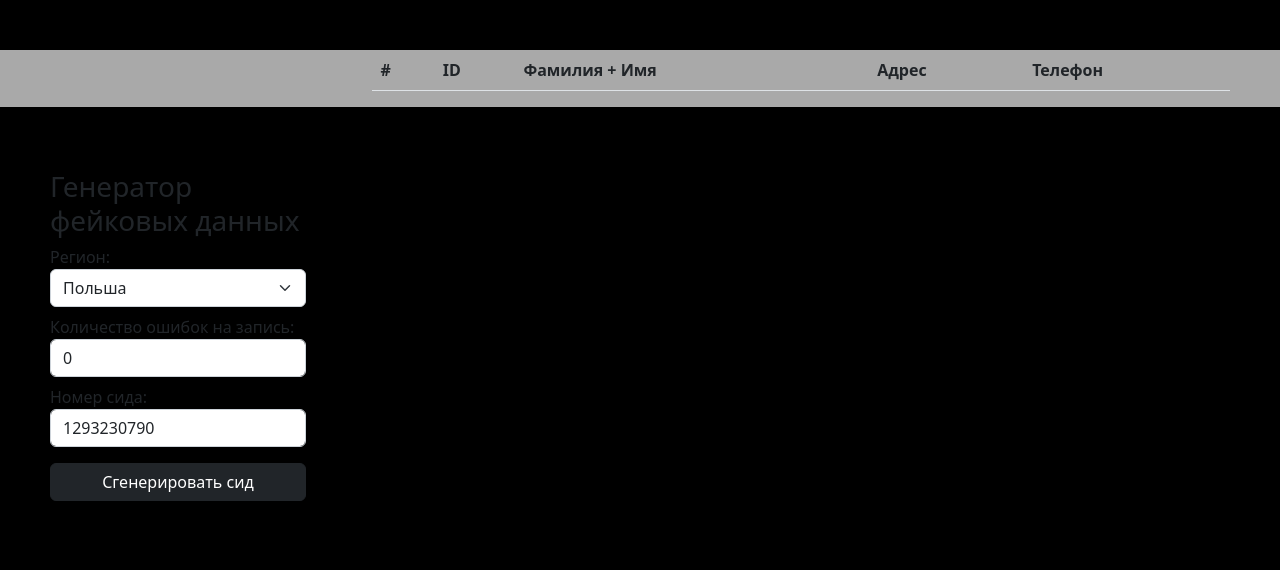
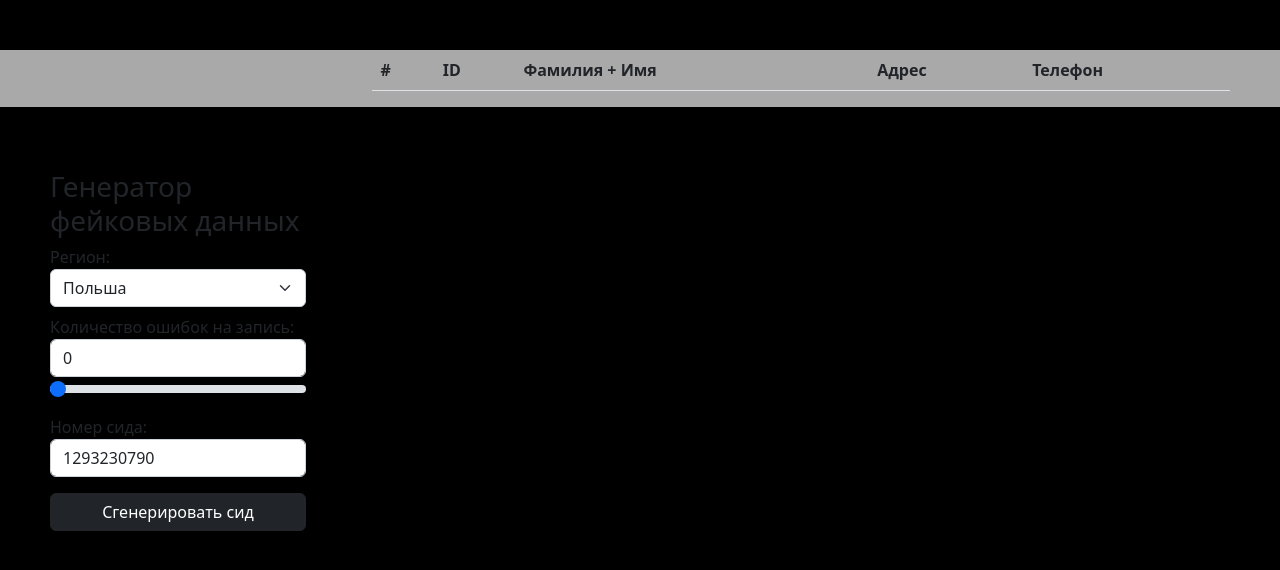
Before and after one commit to vyura06/task6, a website: page client/index.html in a window 1280 px wide. Drawn offline with nearby package versions, Linux system fonts and the light colour scheme; no server answers.

Commit message:
added range
works together with control

```diff
--- a/client/index.html
+++ b/client/index.html
@@ -28,7 +28,8 @@
 
         <label class="form-label">
           Количество ошибок на запись:
-          <input id="errors" type="number" value="0" step="0.25" max="1000" min="0" class="form-control" placeholder="Error count">
+          <input id="errors_control" type="number" value="0" step="0.25" max="1000" min="0" class="form-control" placeholder="Error count" onchange="errors_range.value = errors_control.value">
+          <input id="errors_range" type="range" value="0" step="0.25" min="0" max="1000" class="form-range" oninput="errors_control.value = errors_range.value" onchange="errors_control.value = errors_range.value">
         </label>
 
         <label class="form-label">
--- a/client/index.js
+++ b/client/index.js
@@ -1,7 +1,8 @@
 "use strict";
 
 const region = document.getElementById("region"),
-  errors = document.getElementById("errors"),
+  errors_control = document.getElementById("errors_control"),
+  errors_range = document.getElementById("errors_range"),
   seed = document.getElementById("seed"),
   generateSeed = document.getElementById("generate-seed"),
   tbody = document.getElementById("tbody")
@@ -16,7 +17,8 @@ const generator = debounce(rerender);
 generator();
 
 region.addEventListener("change", generator);
-errors.addEventListener("change", generator);
+errors_control.addEventListener("change", generator);
+errors_range.addEventListener("change", generator);
 seed.addEventListener("change", generator);
 generateSeed.addEventListener("click", () => {
   seed.value = random();
@@ -42,7 +44,8 @@ async function rerender() {
 }
 
 async function generate(page = PAGE) {
-  errors.value = +errors.value ?? 0;
+  errors_control.value = +errors_control.value ?? 0;
+  errors_range.value = +errors_range.value ?? 0;
   seed.value = +seed.value ?? 0;
   const data = await getData(page);
   fillTable(data);
@@ -53,7 +56,8 @@ async function getData(page) {
     await fetch("/data?" +
       `page=${page}&` +
       `seed=${seed.value}&` +
-      `errors=${errors.value}&` +
+      `errors_control=${errors_control.value}&` +
+      `errors_range=${errors_range.value}&` +
       `locale=${region.value}&`
     );
   return await data.json();
```
